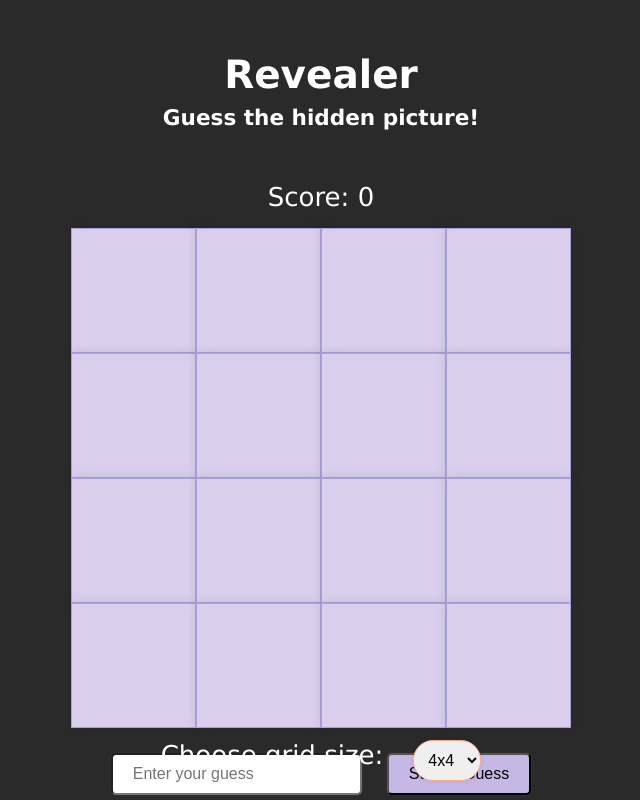
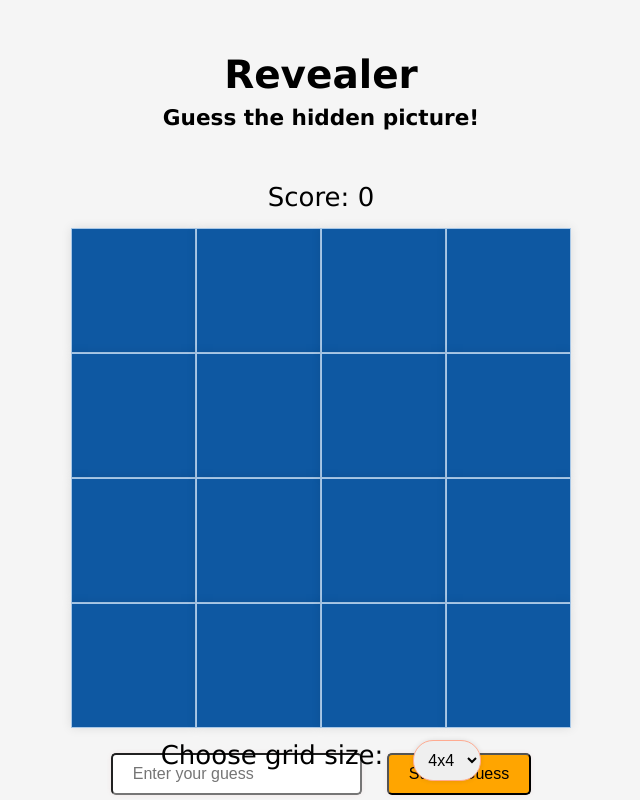
Before and after one commit to ankibues/Revealer, a React (Create React App) app: page / in a window 1280 px wide. Shown: the whole page, without its empty margins (319-959 px from the left). Built offline with nearby package versions, Linux system fonts and the light colour scheme.

Commit message:
css updates
css updates for new color scheme

```diff
--- a/src/App.css
+++ b/src/App.css
@@ -21,14 +21,14 @@
 }
 
 .App-header {
-  background-color: #2a2a2a;
+  background-color: #F5F5F5;
   min-height: 100vh;
   display: flex;
   flex-direction: column;
   align-items: center;
   justify-content: center;
   font-size: calc(10px + 2vmin);
-  color: white;
+  color: black;
 
 }
 
--- a/src/styles/RevealerGame.css
+++ b/src/styles/RevealerGame.css
@@ -2,8 +2,8 @@
   --background-color: #1c242f; /* Dark background for the full page */
   --text-color: #ffffff; /* White text for contrast */
   --accent-color: #6f3ce8; /* A vibrant accent color for buttons and highlights */
-  --cell-color: #d9ceeb; /* Light color for the grid cells */
-  --cell-border-color: #a8a2dc; /* Accent color for the grid cell borders */
+  --cell-color: #0e58a2; /* Light color for the grid cells */
+  --cell-border-color: #A7C7E7; /* Accent color for the grid cell borders */
   --grid-size:4;
 }
 
@@ -107,7 +107,7 @@ body, html {
 
 
   button {
-    background-color: #c6b8e4;
+    background-color: #FFA500;
     cursor: pointer;
     transition: background-color 0.5s;
     margin:0;
```
